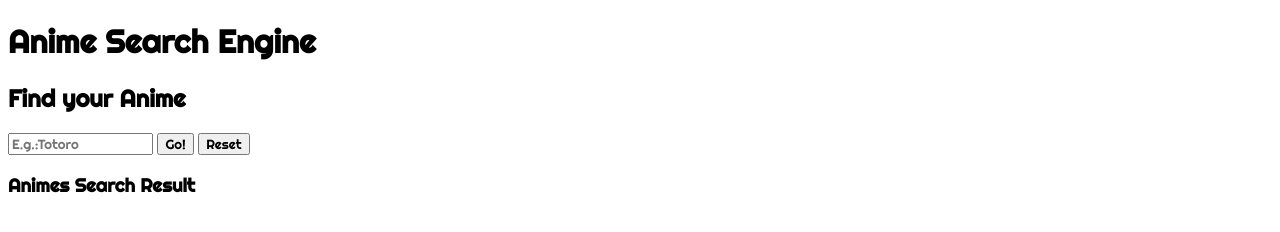
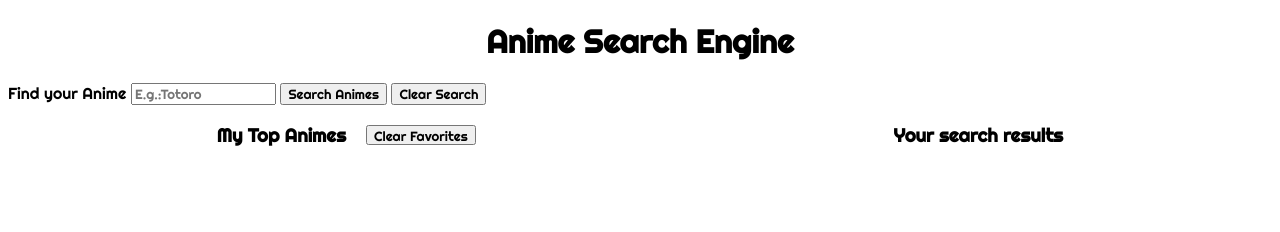
Before and after one commit to IsaGarabana/Pure-JS---Anime-Search-Engine, a website: page docs/index.html in a window 1280 px wide. Drawn offline with Linux system fonts and the light colour scheme.

Commit message:
add docs

```diff
--- a/docs/assets/css/main.css
+++ b/docs/assets/css/main.css
@@ -1 +1 @@
-*{box-sizing:border-box;font-family:"Righteous", cursive;list-style:none}.topAnimeList{display:flex;align-items:center;justify-content:space-around}.topAnimeList__item--image{border:1px solid rebeccapurple}.topAnimeList__item--text{text-align:center}
+*{box-sizing:border-box;font-family:"Righteous", cursive;list-style:none}.highlight{border:5px solid orange;background-color:papayawhip;border-radius:5px;color:orange}.main{display:flex;align-items:flex-start;justify-content:space-around}.main__favTitle{display:flex;align-items:center;justify-content:space-between}.main__favTitle--btn{margin-left:20px;height:20px}.topAnimeList{display:flex;align-items:center;justify-content:space-around}.topAnimeList__item--image{border:1px solid rebeccapurple}.topAnimeList__item--text{text-align:center}.FavList{visibility:hidden}.header__title{text-align:center}
--- a/docs/index.html
+++ b/docs/index.html
@@ -19,9 +19,8 @@
 			<h1 class="header__title">Anime Search Engine</h1>
 
 			<div class="">
-				<h2 class="">Find your Anime</h2>
 				<form class="">
-					<label class="" for="search"></label>
+					<label class="" for="search">Find your Anime</label>
 					<input
 						class="js-input"
 						id="search"
@@ -30,40 +29,28 @@
 						value=""
 						placeholder="E.g.:Totoro"
 					/>
-					<input class="js-searchBtn" type="submit" name="button" value="Go!" />
-					<input class="" type="button" name="button" value="Reset" />
+					<input class="js-searchBtn" type="submit" name="button" value="Search Animes" />
+					<input class="js-resetInput" type="button" name="button" value="Clear Search" />
 				</form>
 			</div>
 		</header>
 
 		<main class="main">
-			<!-- <section class="">
-				<div class="">
-					<h3 class="">My Top Animes</h3>
-					<button class="">Clear List</button>
+			<section class="">
+				<div class="main__favTitle">
+					<h3 class="main__favTitle--title">My Top Animes</h3>
+					<button class="main__favTitle--btn">Clear Favorites</button>
 				</div>
 
-				<ul class="topAnimeList js-topAnimeList">
-					<li class= "topAnimeList__item js-topAnime" >
-						<img src="https://via.placeholder.com/150x150/ffffff/666666/?text=Favorito1" class= "topAnimeList__item--image" alt="titulo de favorito1" title="Titulo de Favorito2"></img>
-						<p class= "topAnimeList__item--text"> Favorito</p>
-					</li>
-					<li class= "topAnimeList__item js-topAnime" >
-						<img src="https://via.placeholder.com/150x150/ffffff/666666/?text=Favorito2" class= "topAnimeList__item--image">
-					</img>
-						<p class= "topAnimeList__item--text"> Favorito 2</p>
-					</li>
-					<li class= "topAnimeList__item js-topAnime" >
-						<img src="https://via.placeholder.com/150x150/ffffff/666666/?text=Favorito3" class= "topAnimeList__item--image">
-					</img>
-						<p class= "topAnimeList__item--text"> Favorito 3</p>
-					</li>
+				<ul class="main__favList js-favList">
+
 				</ul>
-			</section> -->
+			</section>
 
 			<section class="">
-				<h3 class="">Animes Search Result</h3>
+				<h3 class="">Your search results</h3>
 				<ul class="searchResult js-searchResult"></ul>
+			</div>
 			</section>
 		</main>
 		<script src="./assets/js/main.js"></script>
```
Also changed, not shown: docs/assets/js/main.js (+1 -1 lines).
